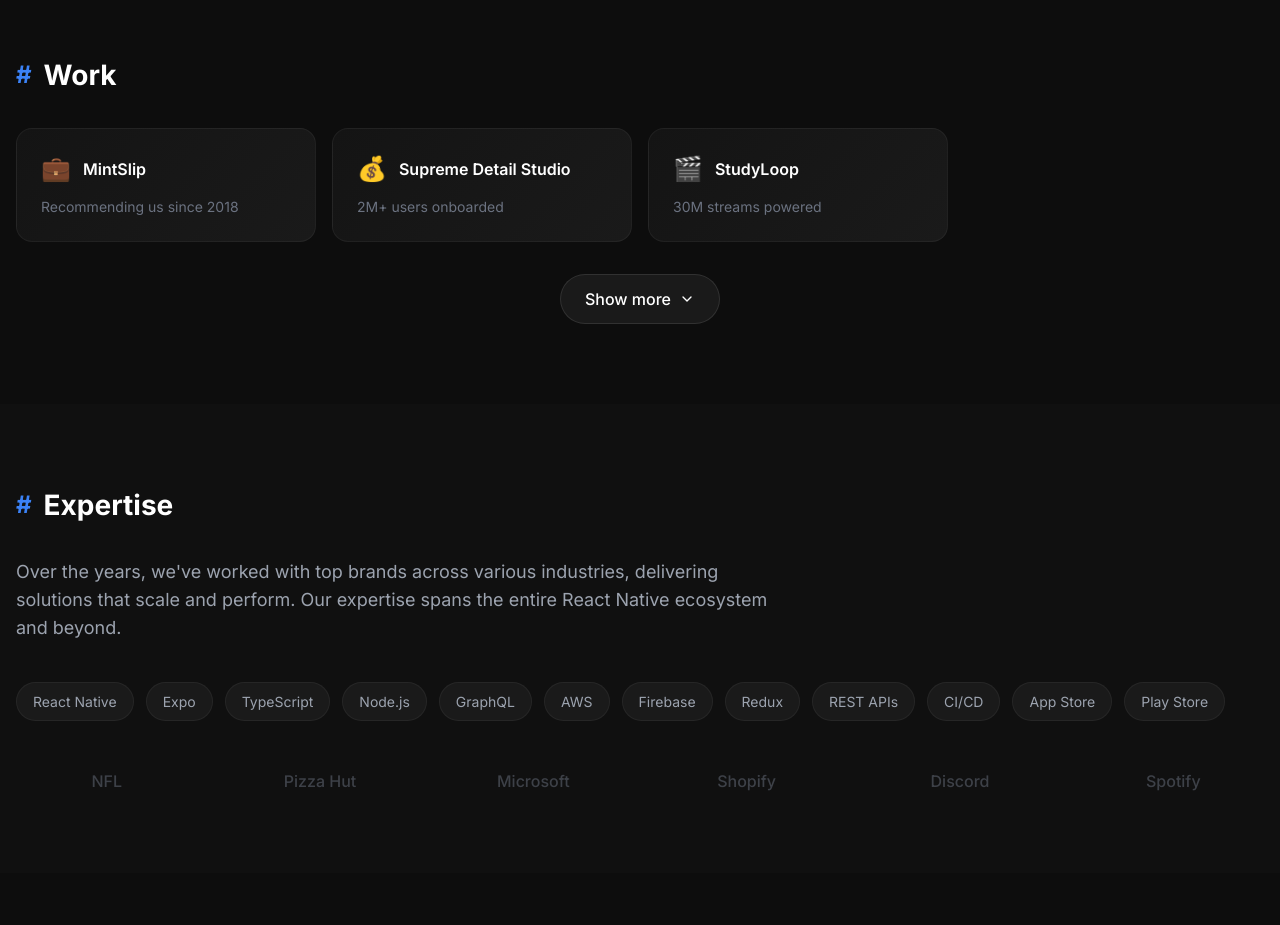
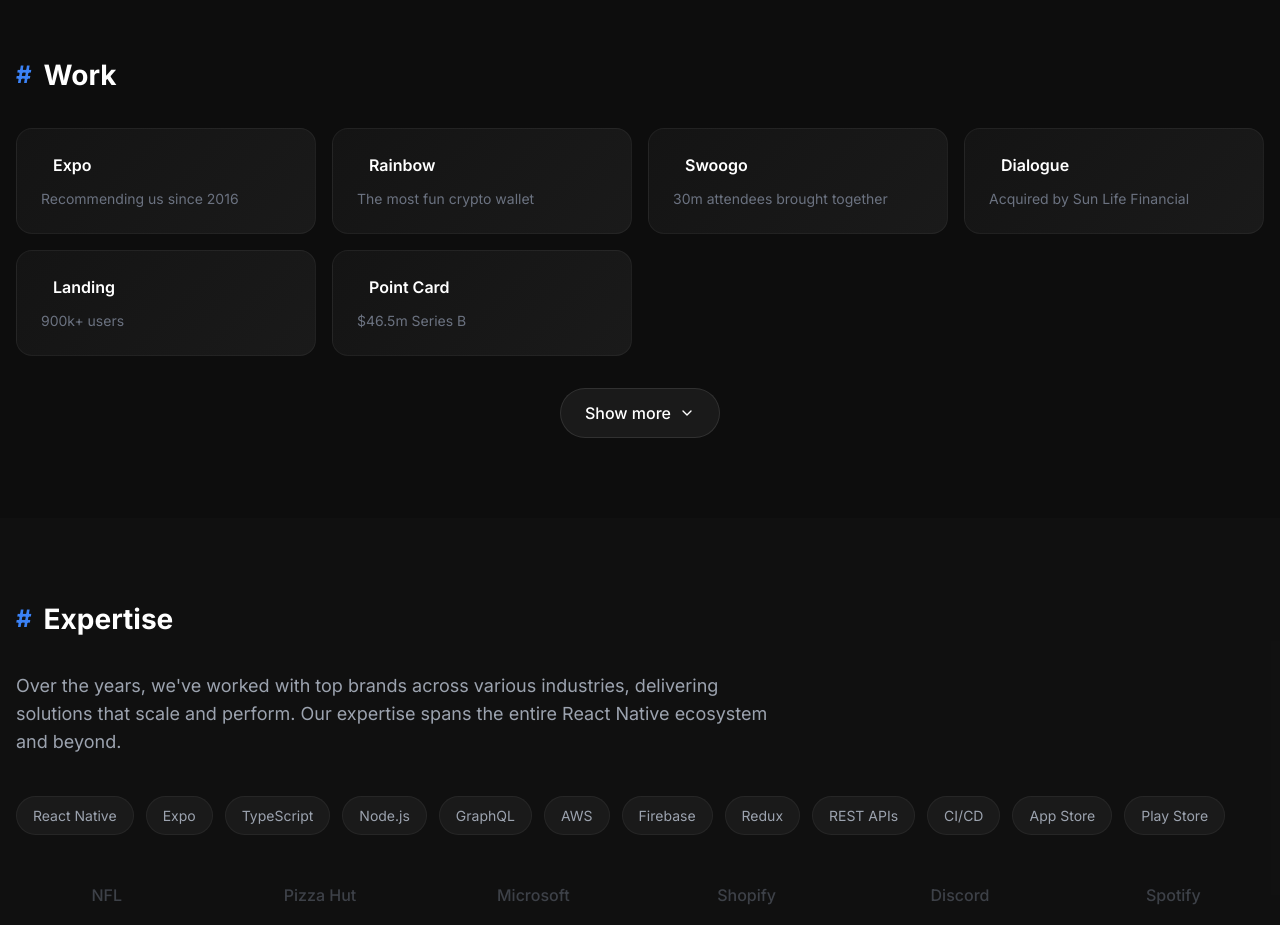
Before and after one commit to 44AUS/appdev, a React (Create React App) app in the folder frontend/: page / in a window 1280 px wide. Shown: the part 1900-2825 px from the top of the page. Built offline with nearby package versions, Linux system fonts and the light colour scheme; the HTML template or start-up script is replaced by a standard one.

Commit message:
auto-commit for 71ec180c-182d-400c-8464-362db709bc6b

```diff
--- a/frontend/src/App.js
+++ b/frontend/src/App.js
@@ -110,11 +110,50 @@ const services = [
   },
 ];
 
-// Portfolio work data
+// Portfolio work data with styled icons
 const portfolioWork = [
-  { name: "MintSlip", achievement: "Recommending us since 2018", logo: "💼" },
-  { name: "Supreme Detail Studio", achievement: "2M+ users onboarded", logo: "💰" },
-  { name: "StudyLoop", achievement: "30M streams powered", logo: "🎬" },
+  {
+    name: "Expo",
+    achievement: "Recommending us since 2016",
+    iconType: "expo",
+    iconBg: "#000000",
+    iconContent: "∧"
+  },
+  {
+    name: "Rainbow",
+    achievement: "The most fun crypto wallet",
+    iconType: "rainbow",
+    iconBg: "#3B82F6",
+    iconContent: "🌈"
+  },
+  {
+    name: "Swoogo",
+    achievement: "30m attendees brought together",
+    iconType: "swoogo",
+    iconBg: "#F97316",
+    iconContent: "go"
+  },
+  {
+    name: "Dialogue",
+    achievement: "Acquired by Sun Life Financial",
+    iconType: "dialogue",
+    iconBg: "transparent",
+    iconContent: "♡"
+  },
+  {
+    name: "Landing",
+    achievement: "900k+ users",
+    iconType: "landing",
+    iconBg: "#BFFF00",
+    iconContent: "📱"
+  },
+  {
+    name: "Point Card",
+    achievement: "$46.5m Series B",
+    iconType: "pointcard",
+    iconBg: "#1A1A1A",
+    iconContent: "P"
+  },
 ];
 
 // Expertise areas
```
